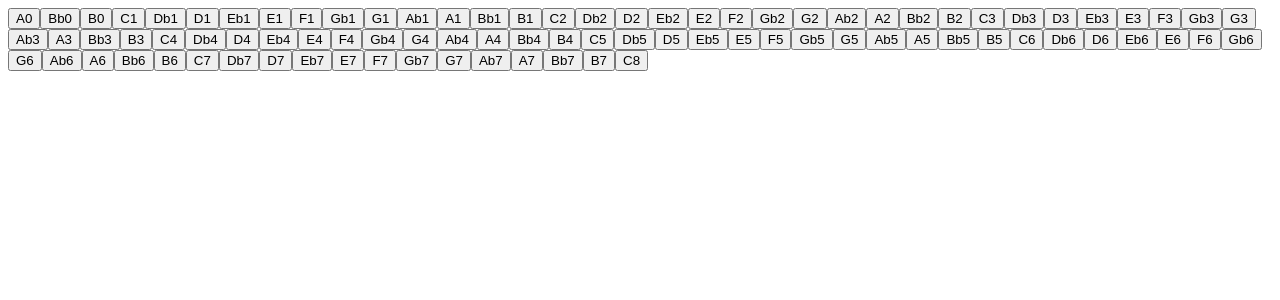
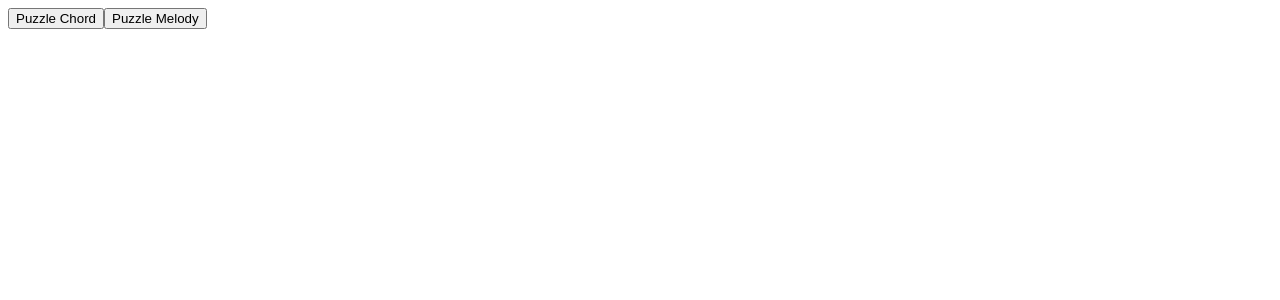
Before and after one commit to Peters8090/notes-memorizer, a React (Create React App) app: page / in a window 1280 px wide. Shown: the top 300 px of the page. Built offline with nearby package versions, Linux system fonts and the light colour scheme; no server answers.

Commit message:
Random playing works

```diff
--- a/package.json
+++ b/package.json
@@ -7,9 +7,11 @@
     "@testing-library/react": "^12.1.2",
     "@testing-library/user-event": "^13.5.0",
     "@types/jest": "^27.4.0",
+    "@types/lodash": "^4.14.178",
     "@types/node": "^16.11.19",
     "@types/react": "^17.0.38",
     "@types/react-dom": "^17.0.11",
+    "lodash": "^4.17.21",
     "react": "^17.0.2",
     "react-dom": "^17.0.2",
     "react-scripts": "5.0.0",
--- a/src/App.tsx
+++ b/src/App.tsx
@@ -15,20 +15,57 @@ const sampler = new Tone.Sampler({
   baseUrl: "https://tonejs.github.io/audio/salamander/",
 }).toDestination();
 
+const shuffle = (array: any[]) => {
+  for (let i = array.length - 1; i > 0; i--) {
+    let j = Math.floor(Math.random() * (i + 1)); // random index from 0 to i
+
+    // swap elements array[i] and array[j]
+    // we use "destructuring assignment" syntax to achieve that
+    // you'll find more details about that syntax in later chapters
+    // same can be written as:
+    // let t = array[i]; array[i] = array[j]; array[j] = t
+    [array[i], array[j]] = [array[j], array[i]];
+  }
+};
+
 export const App = () => {
-  const playNote = (note: string) => {
+  const playNote = (note: string | string[], duration = 1) => {
     Tone.loaded().then(() => {
-      sampler.triggerAttackRelease(note, 1);
+      sampler.triggerAttackRelease(note, duration);
     });
+  };
+
+  const getRandomSounds = (length = 3) => {
+    const randomSounds = notes.filter(
+      (n) => !n.includes("b") && n.includes("4")
+    );
+    shuffle(randomSounds);
+    randomSounds.length = 3;
+
+    return randomSounds;
+  };
+
+  const playPuzzleChord = () => {
+    playNote(getRandomSounds());
+  };
+
+  const playPuzzleMelody = () => {
+    const sounds = getRandomSounds();
+    const duration = 1;
+
+    for (let i = 0; i < sounds.length; i++) {
+      console.log(duration * i * 1000);
+
+      setTimeout(() => {
+        playNote(sounds[i], duration);
+      }, duration * i * 1000);
+    }
   };
 
   return (
     <div>
-      {notes.map((n) => (
-        <button key={n} onClick={() => playNote(n)}>
-          {n}
-        </button>
-      ))}
+      <button onClick={playPuzzleChord}>Puzzle Chord</button>
+      <button onClick={playPuzzleMelody}>Puzzle Melody</button>
     </div>
   );
 };
```
Also changed, not shown: 1 other file (tests, documents, lock files or other folders).
